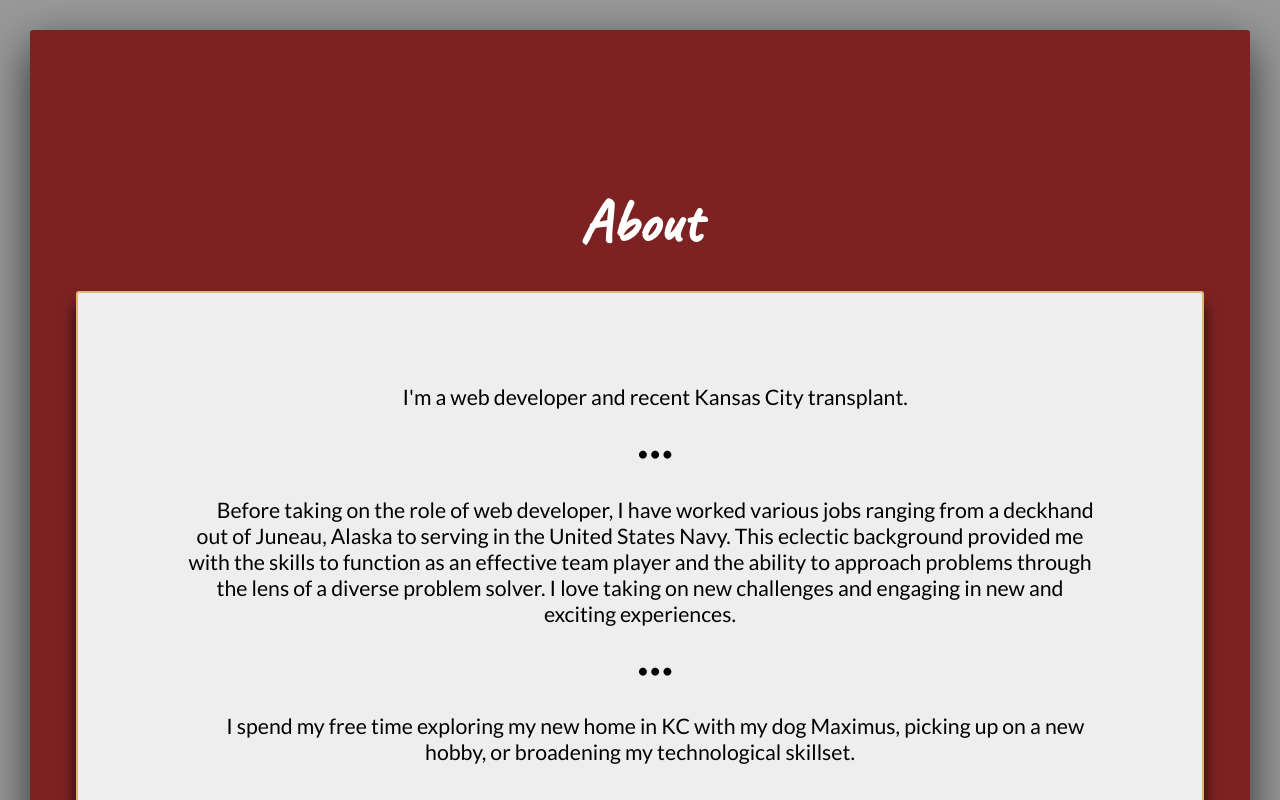
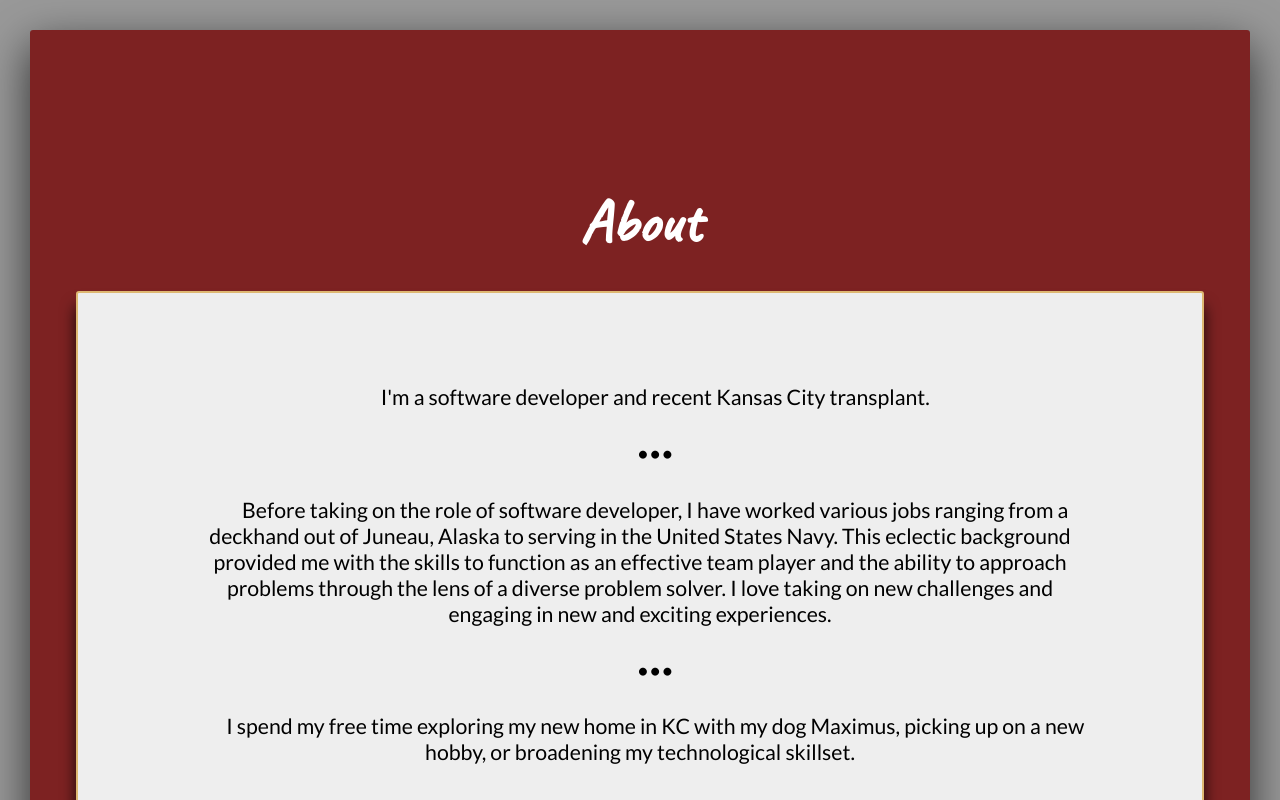
Before and after one commit to EYoung75/2020-portfolio, a React (Create React App) app: page /about in a window 1280 px wide. Shown: the top 800 px of the page. Built offline with nearby package versions, Linux system fonts and the light colour scheme.

Commit message:
made revisions to home hero and about section titling

```diff
--- a/src/pages/about.jsx
+++ b/src/pages/about.jsx
@@ -7,10 +7,10 @@ const About = () => {
       {/* <Logo /> */}
       <h1>About</h1>
       <div className="about__bio">
-        <p>I'm a web developer and recent Kansas City transplant.</p>
+        <p>I'm a software developer and recent Kansas City transplant.</p>
         <p>•••</p>
         <p>
-          Before taking on the role of web developer, I have worked various jobs
+          Before taking on the role of software developer, I have worked various jobs
           ranging from a deckhand out of Juneau, Alaska to serving in the United
           States Navy. This eclectic background provided me with the skills to
           function as an effective team player and the ability to approach
--- a/src/pages/home.jsx
+++ b/src/pages/home.jsx
@@ -19,7 +19,7 @@ const Home = () => {
         <div className="home__hero">
           <h1 className="home__hero__title">Evan Young</h1>
           <div className="home__hero__banner">
-            <h2>Web Developer {"&"} avid adventurer</h2>
+            <h2>Software Developer {"&"} avid adventurer</h2>
             <p>
               With a passion for crafting engaging user experiences and coding solutions
             </p>
```
